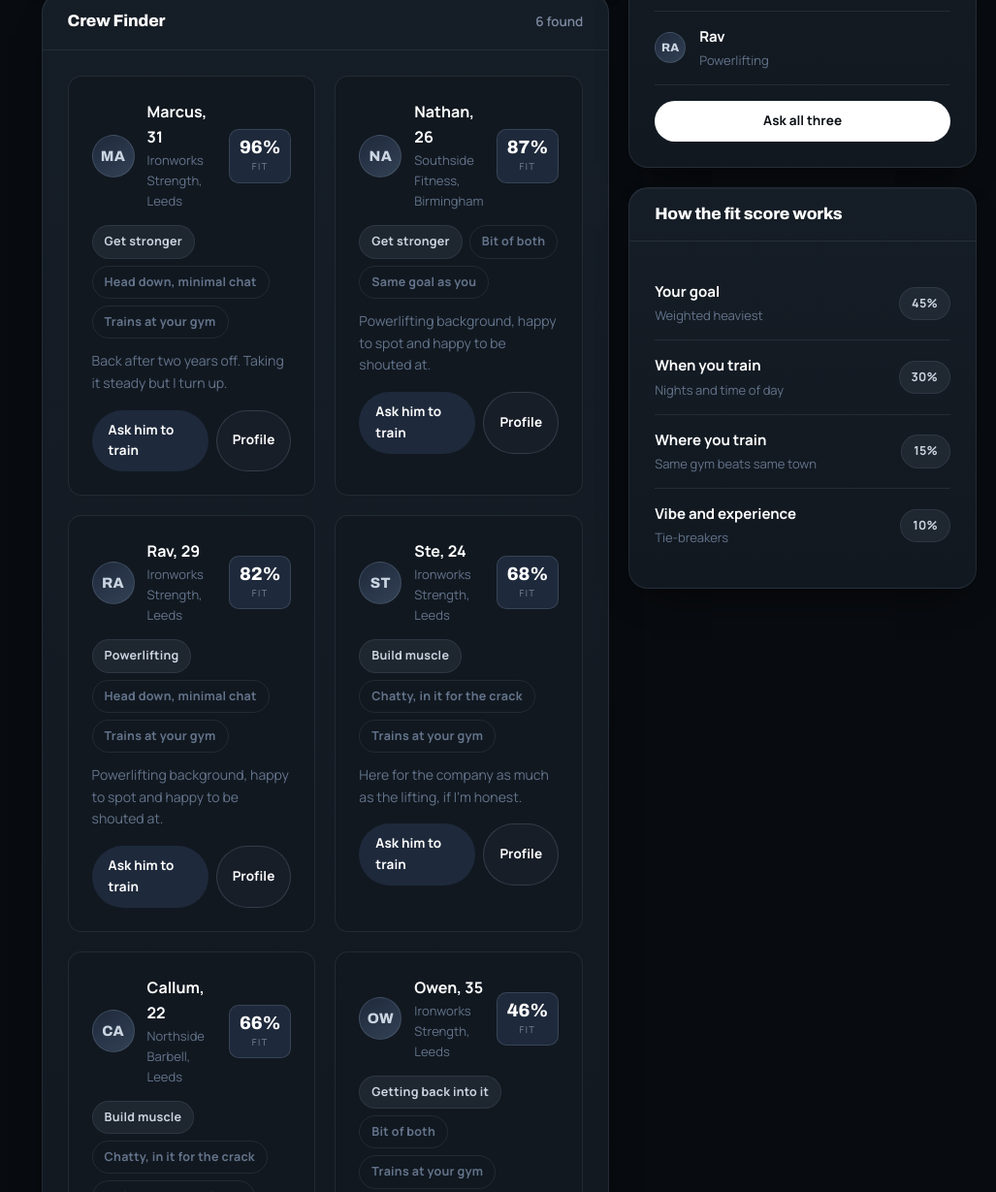
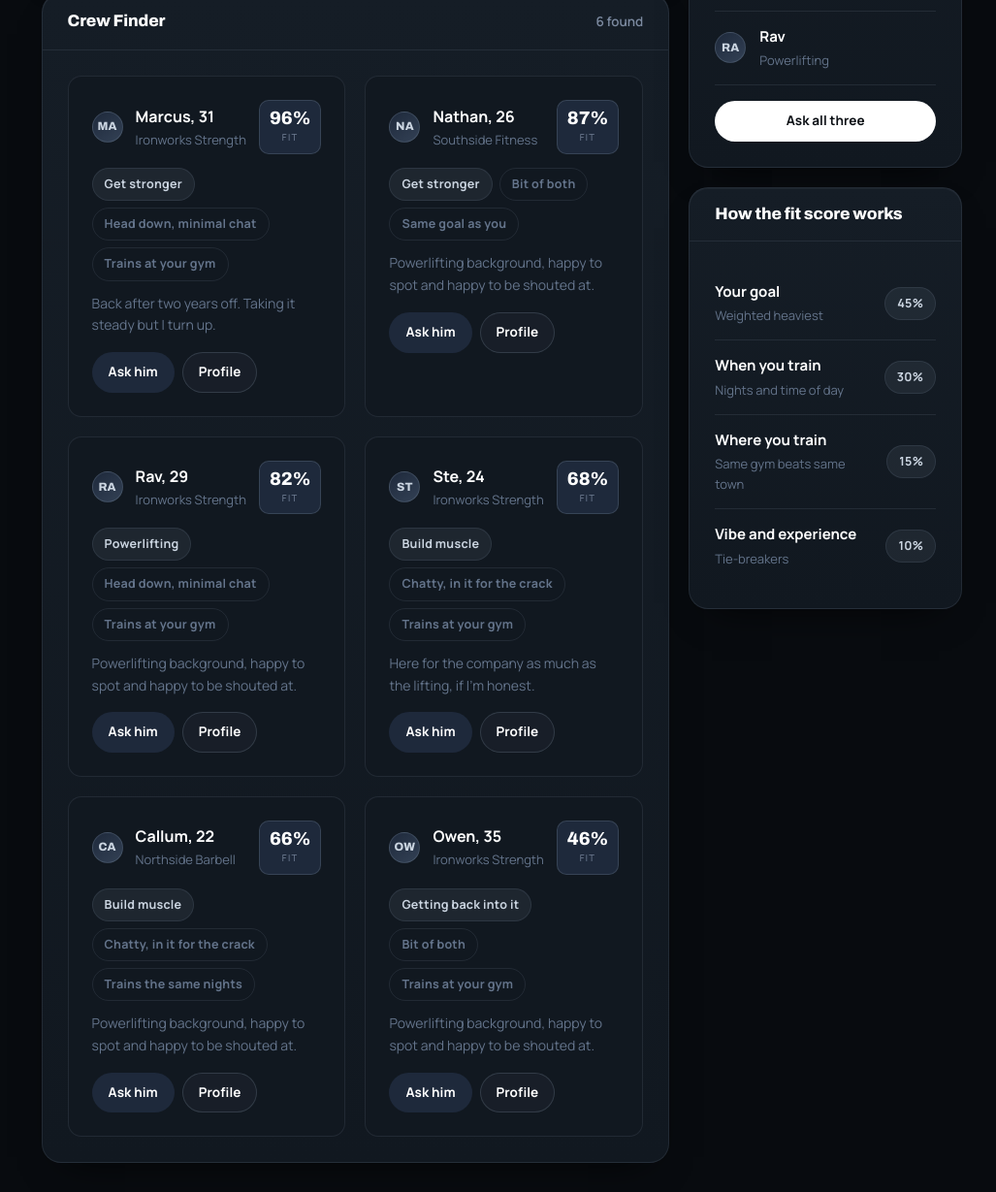
Before and after one commit to anirudhatalmale6-alt/gymbrosuk, a plain HTML site: page crew.html in a window 1280 px wide. Shown: the part 721-1950 px from the top of the page at 97% size, without its empty margins (253-1280 px from the left). Drawn offline with Linux system fonts and the light colour scheme.

Commit message:
Tidy Crew Finder cards

```diff
--- a/crew.html
+++ b/crew.html
@@ -173,10 +173,10 @@
 
                 <div class="card">
                   <div style="display:flex;align-items:center;gap:13px">
-                    <div class="avatar">MA</div>
+                    <div class="avatar avatar-sm">MA</div>
                     <div style="flex:1;min-width:0">
-                      <div class="name" style="font-weight:700">Marcus, 31</div>
-                      <div class="meta">Ironworks Strength, Leeds</div>
+                      <div class="name" style="font-weight:700;white-space:nowrap;overflow:hidden;text-overflow:ellipsis">Marcus, 31</div>
+                      <div class="meta" style="white-space:nowrap;overflow:hidden;text-overflow:ellipsis">Ironworks Strength</div>
                     </div>
                     <div class="score"><b>96%</b><span>fit</span></div>
                   </div>
@@ -187,17 +187,17 @@
                   </div>
                   <p class="muted" style="margin-top:12px;font-size:14px">Back after two years off. Taking it steady but I turn up.</p>
                   <div style="margin-top:16px;display:flex;gap:8px">
-                    <a href="#" class="btn btn-quiet btn-sm">Ask him to train</a>
+                    <a href="#" class="btn btn-quiet btn-sm" style="white-space:nowrap">Ask him</a>
                     <a href="#" class="btn btn-ghost btn-sm">Profile</a>
                   </div>
                 </div>
 
                 <div class="card">
                   <div style="display:flex;align-items:center;gap:13px">
-                    <div class="avatar">NA</div>
+                    <div class="avatar avatar-sm">NA</div>
                     <div style="flex:1;min-width:0">
-                      <div class="name" style="font-weight:700">Nathan, 26</div>
-                      <div class="meta">Southside Fitness, Birmingham</div>
+                      <div class="name" style="font-weight:700;white-space:nowrap;overflow:hidden;text-overflow:ellipsis">Nathan, 26</div>
+                      <div class="meta" style="white-space:nowrap;overflow:hidden;text-overflow:ellipsis">Southside Fitness</div>
                     </div>
                     <div class="score"><b>87%</b><span>fit</span></div>
                   </div>
@@ -208,17 +208,17 @@
                   </div>
                   <p class="muted" style="margin-top:12px;font-size:14px">Powerlifting background, happy to spot and happy to be shouted at.</p>
                   <div style="margin-top:16px;display:flex;gap:8px">
-                    <a href="#" class="btn btn-quiet btn-sm">Ask him to train</a>
+                    <a href="#" class="btn btn-quiet btn-sm" style="white-space:nowrap">Ask him</a>
                     <a href="#" class="btn btn-ghost btn-sm">Profile</a>
                   </div>
                 </div>
 
                 <div class="card">
                   <div style="display:flex;align-items:center;gap:13px">
-                    <div class="avatar">RA</div>
+                    <div class="avatar avatar-sm">RA</div>
                     <div style="flex:1;min-width:0">
-                      <div class="name" style="font-weight:700">Rav, 29</div>
-                      <div class="meta">Ironworks Strength, Leeds</div>
+                      <div class="name" style="font-weight:700;white-space:nowrap;overflow:hidden;text-overflow:ellipsis">Rav, 29</div>
+                      <div class="meta" style="white-space:nowrap;overflow:hidden;text-overflow:ellipsis">Ironworks Strength</div>
                     </div>
                     <div class="score"><b>82%</b><span>fit</span></div>
                   </div>
@@ -229,17 +229,17 @@
                   </div>
                   <p class="muted" style="margin-top:12px;font-size:14px">Powerlifting background, happy to spot and happy to be shouted at.</p>
                   <div style="margin-top:16px;display:flex;gap:8px">
-                    <a href="#" class="btn btn-quiet btn-sm">Ask him to train</a>
+                    <a href="#" class="btn btn-quiet btn-sm" style="white-space:nowrap">Ask him</a>
                     <a href="#" class="btn btn-ghost btn-sm">Profile</a>
                   </div>
                 </div>
 
                 <div class="card">
                   <div style="display:flex;align-items:center;gap:13px">
-                    <div class="avatar">ST</div>
+                    <div class="avatar avatar-sm">ST</div>
                     <div style="flex:1;min-width:0">
-                      <div class="name" style="font-weight:700">Ste, 24</div>
-                      <div class="meta">Ironworks Strength, Leeds</div>
+                      <div class="name" style="font-weight:700;white-space:nowrap;overflow:hidden;text-overflow:ellipsis">Ste, 24</div>
+                      <div class="meta" style="white-space:nowrap;overflow:hidden;text-overflow:ellipsis">Ironworks Strength</div>
                     </div>
                     <div class="score"><b>68%</b><span>fit</span></div>
                   </div>
@@ -250,17 +250,17 @@
                   </div>
                   <p class="muted" style="margin-top:12px;font-size:14px">Here for the company as much as the lifting, if I&#x27;m honest.</p>
                   <div style="margin-top:16px;display:flex;gap:8px">
-                    <a href="#" class="btn btn-quiet btn-sm">Ask him to train</a>
+                    <a href="#" class="btn btn-quiet btn-sm" style="white-space:nowrap">Ask him</a>
                     <a href="#" class="btn btn-ghost btn-sm">Profile</a>
                   </div>
                 </div>
 
                 <div class="card">
                   <div style="display:flex;align-items:center;gap:13px">
-                    <div class="avatar">CA</div>
+                    <div class="avatar avatar-sm">CA</div>
                     <div style="flex:1;min-width:0">
-                      <div class="name" style="font-weight:700">Callum, 22</div>
-                      <div class="meta">Northside Barbell, Leeds</div>
+                      <div class="name" style="font-weight:700;white-space:nowrap;overflow:hidden;text-overflow:ellipsis">Callum, 22</div>
+                      <div class="meta" style="white-space:nowrap;overflow:hidden;text-overflow:ellipsis">Northside Barbell</div>
                     </div>
                     <div class="score"><b>66%</b><span>fit</span></div>
                   </div>
@@ -271,17 +271,17 @@
                   </div>
                   <p class="muted" style="margin-top:12px;font-size:14px">Powerlifting background, happy to spot and happy to be shouted at.</p>
                   <div style="margin-top:16px;display:flex;gap:8px">
-                    <a href="#" class="btn btn-quiet btn-sm">Ask him to train</a>
+                    <a href="#" class="btn btn-quiet btn-sm" style="white-space:nowrap">Ask him</a>
                     <a href="#" class="btn btn-ghost btn-sm">Profile</a>
                   </div>
                 </div>
 
                 <div class="card">
                   <div style="display:flex;align-items:center;gap:13px">
-                    <div class="avatar">OW</div>
+                    <div class="avatar avatar-sm">OW</div>
                     <div style="flex:1;min-width:0">
-                      <div class="name" style="font-weight:700">Owen, 35</div>
-                      <div class="meta">Ironworks Strength, Leeds</div>
+                      <div class="name" style="font-weight:700;white-space:nowrap;overflow:hidden;text-overflow:ellipsis">Owen, 35</div>
+                      <div class="meta" style="white-space:nowrap;overflow:hidden;text-overflow:ellipsis">Ironworks Strength</div>
                     </div>
                     <div class="score"><b>46%</b><span>fit</span></div>
                   </div>
@@ -292,7 +292,7 @@
                   </div>
                   <p class="muted" style="margin-top:12px;font-size:14px">Powerlifting background, happy to spot and happy to be shouted at.</p>
                   <div style="margin-top:16px;display:flex;gap:8px">
-                    <a href="#" class="btn btn-quiet btn-sm">Ask him to train</a>
+                    <a href="#" class="btn btn-quiet btn-sm" style="white-space:nowrap">Ask him</a>
                     <a href="#" class="btn btn-ghost btn-sm">Profile</a>
                   </div>
                 </div>
```
Also changed, not shown: account.html (+1 -1 lines), contact.html (+1 -1 lines), login.html (+1 -1 lines), notifications.html (+4 -4 lines), onboarding.html (+1 -1 lines), signup.html (+1 -1 lines).
